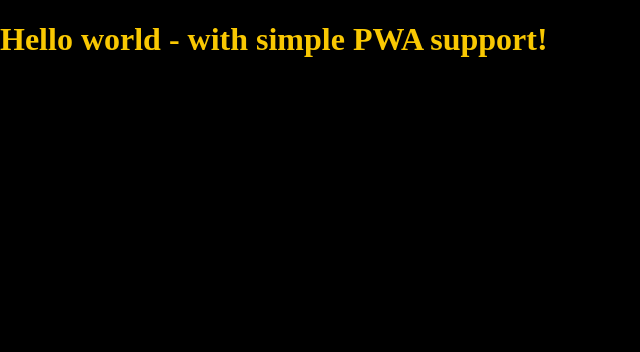
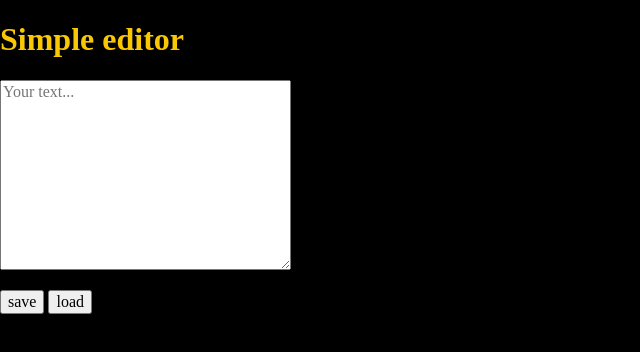
Before and after one commit to PawelMrozikowski/simple_editor, a website built with webpack: page src/content/index.html in a window 1280 px wide. Shown: the whole page, without its empty margins (0-640 px from the left). Built offline with nearby package versions, Linux system fonts and the light colour scheme; files whose address does not match are found by name.

Commit message:
initial index.html

```diff
--- a/src/content/index.html
+++ b/src/content/index.html
@@ -1,40 +1,56 @@
 <!DOCTYPE html>
 <html lang="en">
+
 <head>
   <meta charset="UTF-8" />
   <meta name="viewport" content="width=device-width, initial-scale=1.0" />
   <meta http-equiv="X-UA-Compatible" content="ie=edge" />
-    <title>Site title</title>
-    <meta name="description" content="Description" />
+  <title>Simple editor</title>
+  <meta name="description" content="implementation of a simple editor" />
 
-    <!-- Title -->
-    <meta property="og:title" content="" />
-    <!-- OPTIONAL description. 2-4 sentences. -->
-    <meta property="og:description" content="" />
-    <!-- full url with http(s) ie. https://maciejkorsan.github.io/my-repo/ -->
-    <meta property="og:url" content="" />
-    <!-- full url to the image with http(s) ie. https://maciejkorsan.github.io/my-repo/assets/img/fb.png. Facebook suggests at least 1200 x 630. -->
-    <meta property="og:image" content="https://maciejkorsan.com/wtf-gulp-starter/assets/img/cover.png" />
+
+  <meta property="og:title" content="simple editor" />
+
+  <meta property="og:description" content="implementation of a simple editor" />
+
+  <meta property="og:url" content="https://pawelmrozikowski.github.io/simple_editor/" />
+
+  <meta property="og:image" content="https://pawelmrozikowski.github.io/simple_editor/assets/img/cover.png" />
 
   <link rel="manifest" href="manifest.json" />
   <meta name="apple-mobile-web-app-capable" content="yes" />
-    <link
-      rel="apple-touch-icon"
-      sizes="192x192"
-      href="assets/pwa/icons/icon-192x192.png"
-    />
+  <link rel="apple-touch-icon" sizes="192x192" href="assets/pwa/icons/icon-192x192.png" />
 
-    <link
-      rel="icon"
-      type="image/png"
-      href="assets/pwa/icons/icon-192x192.png"
-    />
+  <link rel="icon" type="image/png" href="assets/pwa/icons/icon-192x192.png" />
 
   <link rel="stylesheet" href="css/main.css" />
+
+
 </head>
+
 <body>
-    <h1>Hello world - with simple PWA support!</h1>
+  <main class="editor">
+    <h1 class="editor__header">Simple editor</h1>
 
+    <div class="editor__animation"></div>
+
+    <form action="">
+      <p>
+        <label for="message"></label>
+        <textarea class="editor__message editor__message--js" name="message" id="message" cols="30" rows="10"
+          placeholder="Your text..."></textarea>
+      </p>
+
+      <div class="editor__action">
+        <button class="editor__button editor__button--save editor__button--save-js">save</button>
+        <button class="editor__button editor__button--load editor__button--load-js">load</button>
+      </div>
+    </form>
+
+
+
+  </main>
   <script src="js/main.js"></script>
 </body>
+
 </html>
```
Lines whose indentation alone changed are shown as unchanged.
